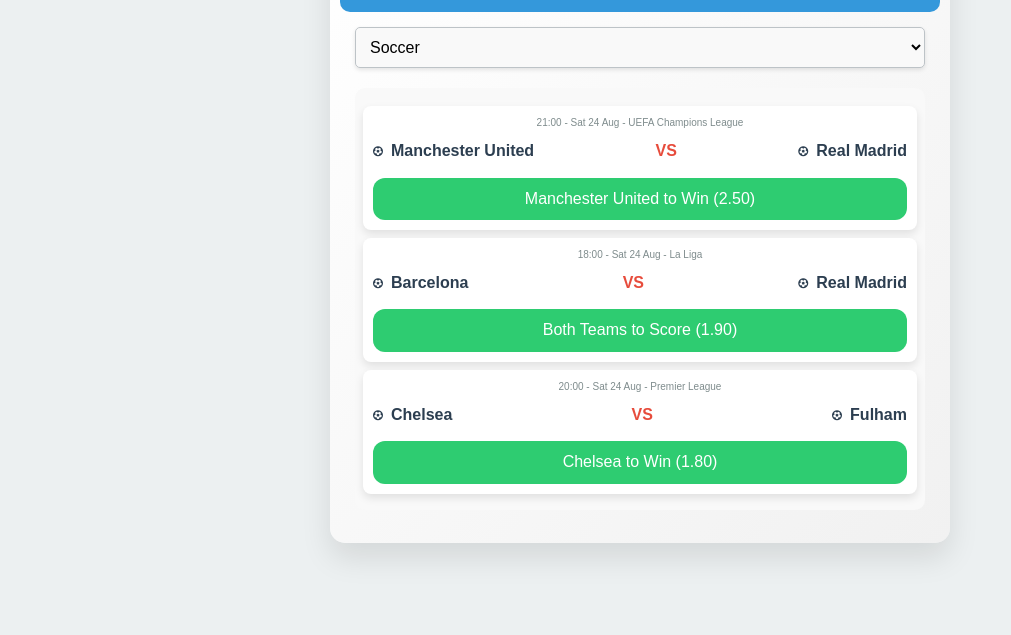
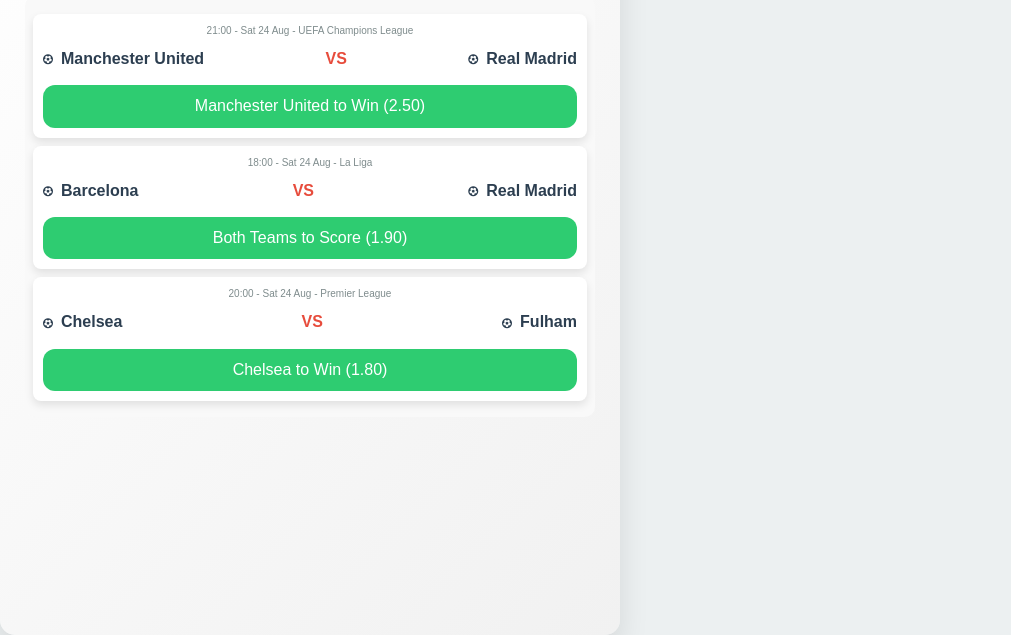
Before and after one commit to Ibeekay1993/confirmnow, a plain HTML site: page index.html in a window 1280 px wide. Shown: the part 165-800 px from the top of the page, without its empty margins (0-1011 px from the left). Drawn offline with Linux system fonts and the light colour scheme.

Commit message:
Update index.html

```diff
--- a/index.html
+++ b/index.html
@@ -24,8 +24,8 @@
             margin: 0;
             padding: 0;
             display: flex;
-            justify-content: center;
-            align-items: center;
+            justify-content: top;
+            align-items: top;
             min-height: 100vh;
             width: 100%;
         }
```
